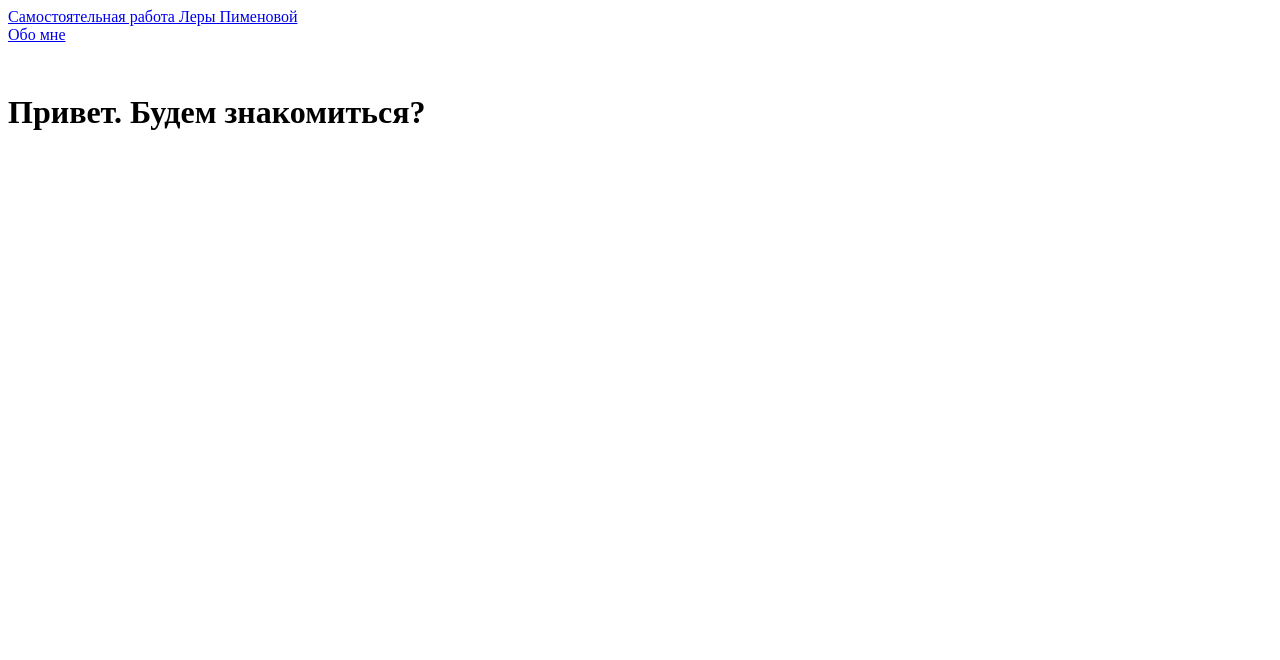
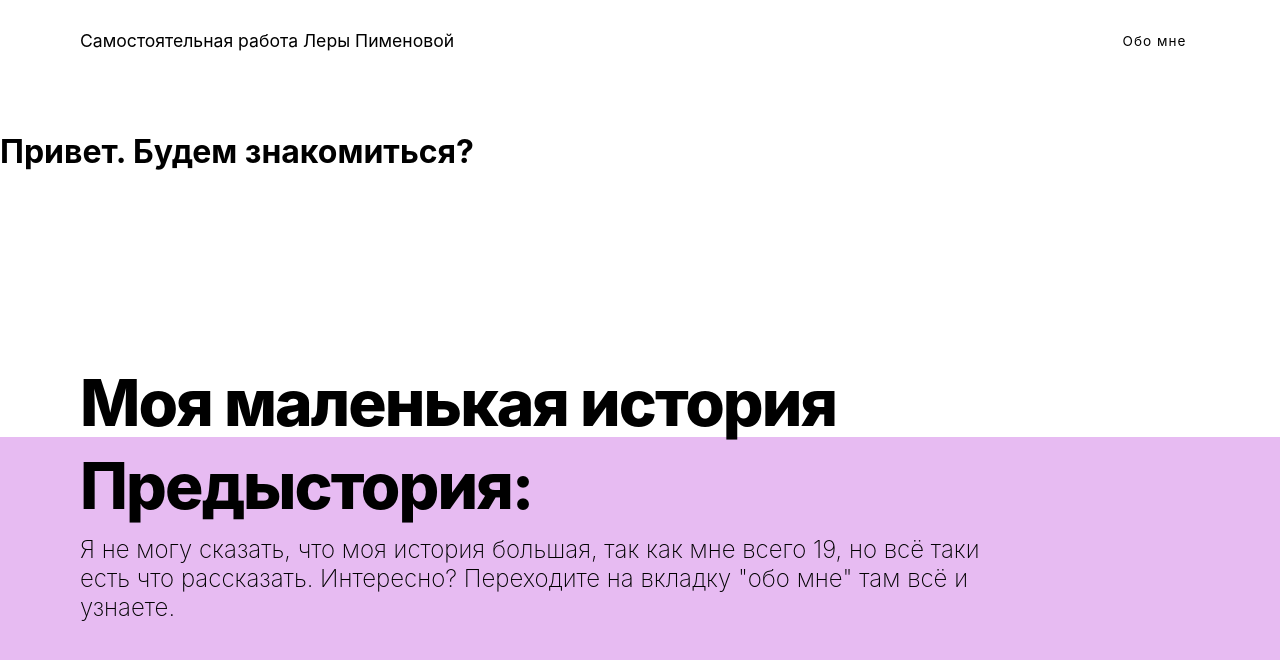
Before and after one commit to Pimenova04/samost, a SvelteKit app: page / in a window 1280 px wide. Shown: the top 660 px of the page. Built offline with nearby package versions, Linux system fonts and the light colour scheme.

Commit message:
add main page and nav

```diff
--- a/src/app.html
+++ b/src/app.html
@@ -5,6 +5,56 @@
 		<link rel="icon" href="%sveltekit.assets%/favicon.png" />
 		<meta name="viewport" content="width=device-width, initial-scale=1" />
 		%sveltekit.head%
+		<style>
+			body {
+			background-position: left
+		   top;
+			font-family: 'Inter', sansserif;
+			margin: 0;
+			background-repeat: no-repeat;
+			}
+			* {
+			box-sizing: border-box;
+			}
+			a {
+			text-decoration: none;
+			color: black;
+			}
+			nav {
+			position: sticky;
+			top: 0;
+			left: 0;
+			right: 0;
+			margin: 0 80px 0 80px;
+			padding-top: 2rem;
+			padding-bottom: 2rem;
+			}
+			nav .nav-container {
+			display: flex;
+			justify-content: space-between;
+			align-items: center;
+			}
+			.nav-links {
+			display: flex;
+			justify-content: flex-end;
+			align-items: center;
+			margin: -1em 0;
+			flex: 1 0 auto;
+			}
+			.nav-links .link {
+			position: relative;
+			margin: 1em;
+			font-size: 0.85rem;
+			letter-spacing: 1px;
+			color: black;
+			}
+			.nav-logo {
+			position: relative;
+			line-height: 1;
+			font-size: 1.1rem;
+			color: black;
+			}
+		   </style>
 	</head>
 	<body data-sveltekit-preload-data="hover">
 		<div style="display: contents">%sveltekit.body%</div>
--- a/src/routes/+page.svelte
+++ b/src/routes/+page.svelte
@@ -1 +1,87 @@
 <h1>Привет. Будем знакомиться?</h1>
+
+<svelte:head>
+<title>Имя Фамилия</title>
+</svelte:head>
+<div class='container'>
+ <div class='info'>
+ <div class='animate-background'>
+ <div class='container info-container'>
+ <div class='info-text'>
+ <h1>
+ <p class='animate-text1'>Моя маленькая история</p>
+ <p class='text-2'>Предыстория:</p>
+ </h1>
+ </div>
+ <h2 class='subtitle'>
+ Я не могу сказать, что моя история большая, так как мне всего 19, но всё таки есть что рассказать.
+ Интересно? Переходите на вкладку "обо мне" там всё и узнаете.
+ </h2>
+ <div style='color:black'
+class='scroll-button animate-scroll'
+tabindex='0'>
+ <a href='/about'></a>
+ <div class='arrow'></div>
+ </div>
+ </div>
+ </div>
+ </div>
+</div>
+<div class='background-div'></div>
+
+<style>
+    .info {
+    text-align: center;
+    position: relative;
+    }
+    .info-container {
+    height: 100%;
+    display: flex;
+    flex-direction: column;
+    justify-content: center;
+    text-align: left;
+    align-items: start;
+    }
+    .container {
+    max-width: 1400px;
+    margin: 190px 0 0 2.5rem;
+    }
+    .info h1 {
+    font-size: 4rem;
+    margin: 0;
+    }
+    .info h1 p {
+    position: relative;
+    font: inherit;
+    margin: 0;
+    text-align: left;
+    line-height: 130%;
+    width: fit-content;
+    font-weight: 800;
+    letter-spacing: -0.03em;
+    }
+    .info h2 {
+    max-width: 65ch;
+    font-weight: 200;
+    margin-top: 0.50rem;
+    }
+    .background-div {
+    background-color:
+    #e7bbf2;
+    width: 100%;
+    height: 56vh;
+    margin: -205px auto;
+    }
+    .info .info-text {
+    position: relative;
+    }
+    .scroll-button {
+    display: flex;
+    border: none;
+    outline: none;
+    cursor: pointer;
+    }
+    .scroll-button .arrow {
+    margin-left: 0.50rem;
+    }
+   </style>
--- a/src/routes/src/routes/+page.svelte
+++ /dev/null
@@ -1,85 +0,0 @@
-<svelte:head>
-<title>Имя Фамилия</title>
-</svelte:head>
-<div class='container'>
- <div class='info'>
- <div class='animate-background'>
- <div class='container info-container'>
- <div class='info-text'>
- <h1>
- <p class='animate-text1'></p>
- <p class='text-2'></p>
- </h1>
- </div>
- <h2 class='subtitle'>
-   Моя история довольно таки не большая, так как мне всего 19, но мне тоже есть о чём вам рассказать?
-   Стало интересно? Переходите на вкладку "Обо мне", там я всё и раксскажу
-    </h2>
-    <div style='color:black'
-   class='scroll-button animate-scroll'
-   tabindex='0'>
-    <a href='/about'></a>
-    <div class='arrow'>→</div>
-    </div>
-    </div>
-    </div>
-    </div>
-   </div>
-   <div class='background-div'></div>
-
-   <style>
-    .info {
-    text-align: center;
-    position: relative;
-    }
-    .info-container {
-    height: 100%;
-    display: flex;
-    flex-direction: column;
-    justify-content: center;
-    text-align: left;
-    align-items: start;
-    }
-    .container {
-    max-width: 1400px;
-    margin: 190px 0 0 2.5rem;
-    }
-    .info h1 {
-    font-size: 4rem;
-    margin: 0;
-    }
-    .info h1 p {
-    position: relative;
-    font: inherit;
-    margin: 0;
-    text-align: left;
-    line-height: 130%;
-    width: fit-content;
-    font-weight: 800;
-    letter-spacing: -0.03em;
-    }
-    .info h2 {
-    max-width: 65ch;
-    font-weight: 200;
-    margin-top: 0.50rem;
-    }
-    .background-div {
-    background-color:
-   #ecebe8;
-    width: 100%;
-    height: 56vh;
-    margin: -205px auto;
-    }
-    .info .info-text {
-    position: relative;
-    }
-    .scroll-button {
-    display: flex;
-    border: none;
-    outline: none;
-    cursor: pointer;
-    }
-    .scroll-button .arrow {
-    margin-left: 0.50rem;
-    }
-   </style>
```
